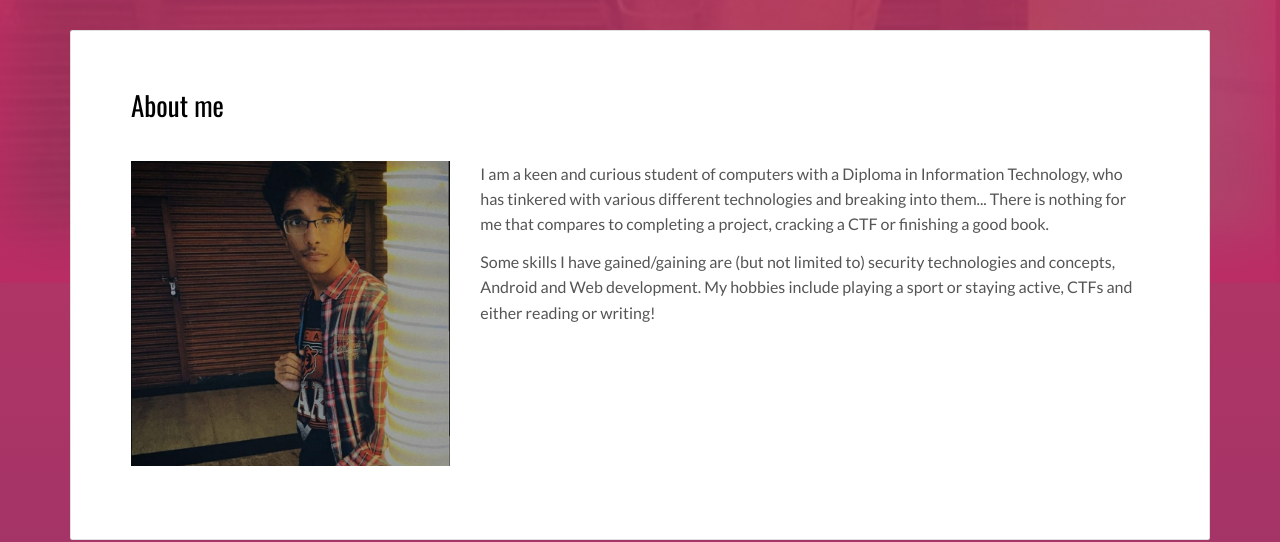
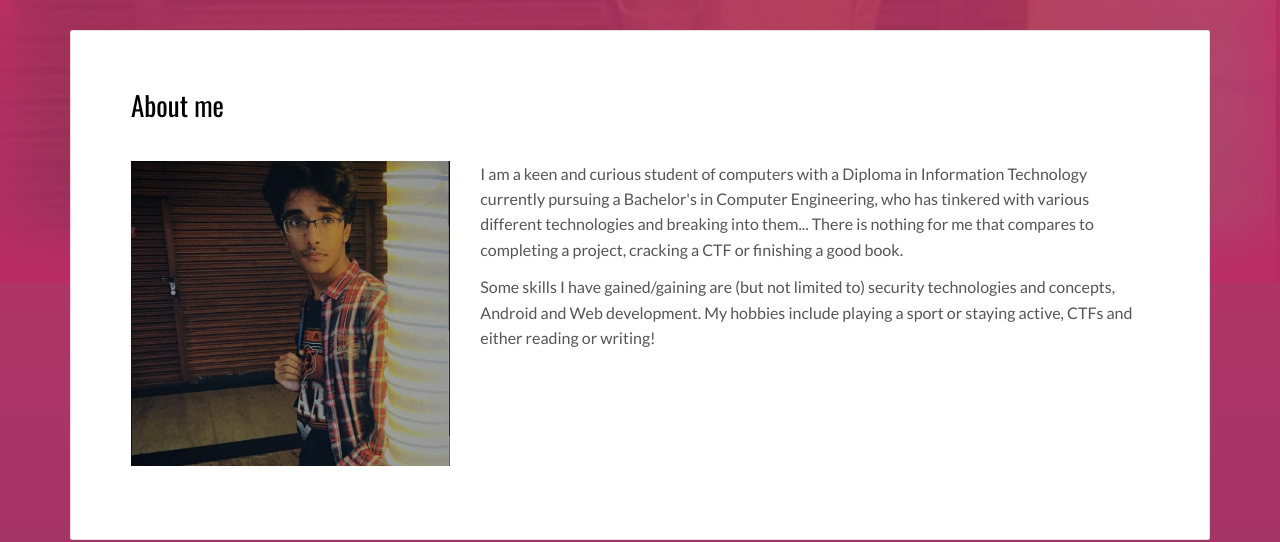
Before and after one commit to OmarGit99/My_blog, a plain HTML site: page index.html in a window 1280 px wide. Shown: the part 277-819 px from the top of the page. Drawn offline with nearby package versions, Linux system fonts and the light colour scheme.

Commit message:
small change in index.html

```diff
--- a/index.html
+++ b/index.html
@@ -68,7 +68,7 @@
               </div>
               <div class="col-md-8">
 
-              <p>I am a keen and curious student of computers with a Diploma in Information Technology, who has tinkered with various different technologies and breaking into them... There is nothing for me that compares to completing a project, cracking a CTF or finishing a good book.</p>
+              <p>I am a keen and curious student of computers with a Diploma in Information Technology currently pursuing a Bachelor's in Computer Engineering, who has tinkered with various different technologies and breaking into them... There is nothing for me that compares to completing a project, cracking a CTF or finishing a good book.</p>
               <p>Some skills I have gained/gaining are (but not limited to) security technologies and concepts, Android and Web development. My hobbies include playing a sport or staying active, CTFs and either reading or writing!</p>
 
               </div>
```
